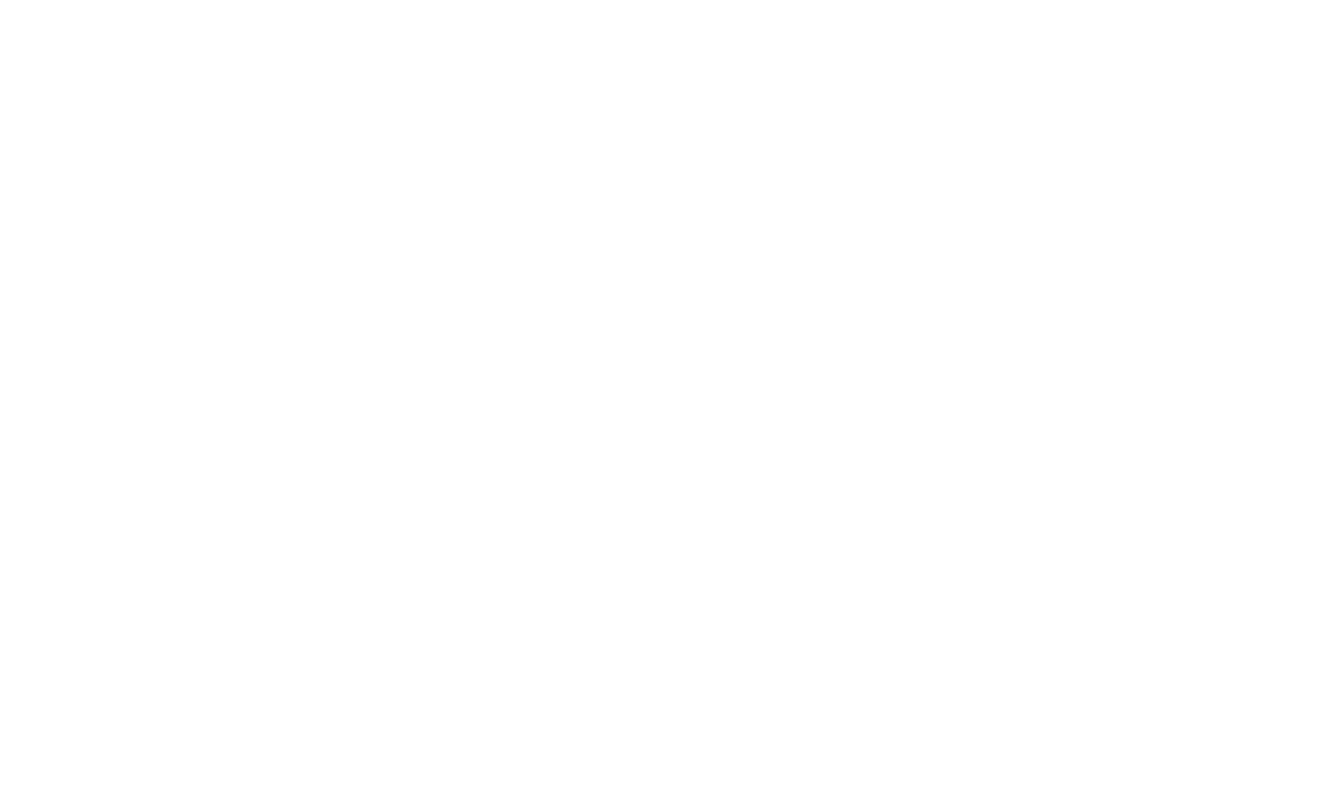
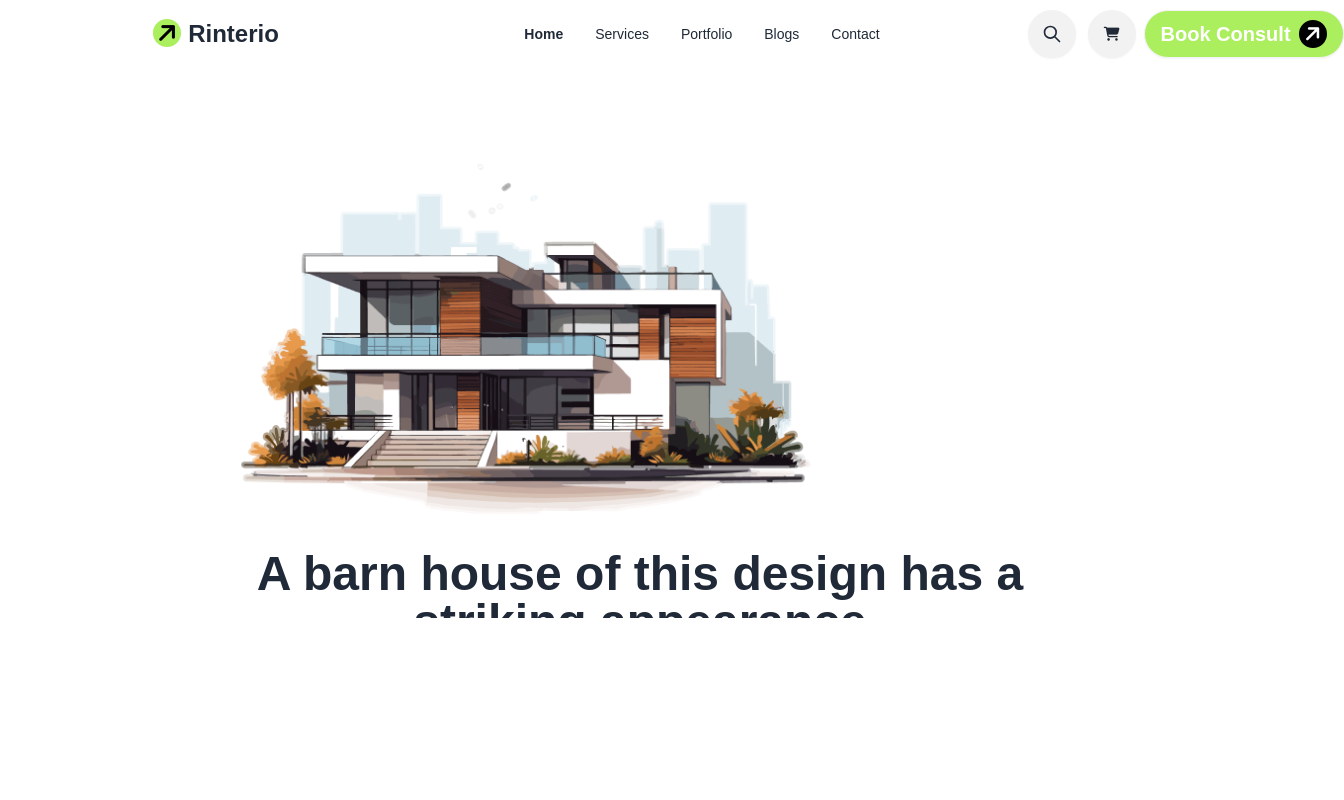
Before and after one commit to kamrolhasantanbir123/assienment-3, a plain HTML site: page index.html in a window 1280 px wide. Shown: the whole page, 1344 px wide, since content can reach past the window. Drawn offline with nearby package versions, Linux system fonts and the light colour scheme.

Commit message:
added update font and header section dane

```diff
--- a/index.html
+++ b/index.html
@@ -18,7 +18,7 @@
  <!-- font awasome ed -->
  <style>
     .font-poppins {
-        font-family: "Poppins", sans-serif;
+        font-family: "Manrope", sans-serif;
     }
  </style>
  <!-- tailwind starts -->
@@ -45,7 +45,104 @@
    <link rel="stylesheet" href="style/style.css">
   <!-- html ed -->
 </head>
-<body>
+<body class="font-poppins">
+      <!-- Header starts section -->
+      <header class="md:container mx-auto bg-container-1">
+        <nav class="bg-container-1">
+          <div class="navbar bg-base-100">
+            <div class="navbar-start justify-center items-center lg:pr-20">
+              <a class="font-bold text-2xl"> <i class="fa-solid fa-arrow-right -rotate-45 w-7 h-7 bg-bike-primary-bg-1 inline-flex rounded-full text-black justify-center items-center"></i> Rinterio</a>
+            </div>
+            <div class="navbar-center hidden lg:flex pr-32">
+              <ul class="menu menu-horizontal px-1">
+                <li><a class="font-bold">Home</a></li>
+                <li><a>Services</a></li>
+                <li><a>Portfolio</a></li>
+                <li><a>Blogs</a></li>
+                <li><a>Contact</a></li>
+              </ul>
+            </div>
+            <!-- lest 3 st -->
+            <div class="pr-3 hidden lg:flex"><button class="btn btn-white btn-circle">
+              <svg
+                xmlns="http://www.w3.org/2000/svg"
+                class="h-5 w-5"
+                fill="none"
+                viewBox="0 0 24 24"
+                stroke="currentColor">
+                <path
+                  stroke-linecap="round"
+                  stroke-linejoin="round"
+                  stroke-width="2"
+                  d="M21 21l-6-6m2-5a7 7 0 11-14 0 7 7 0 0114 0z" />
+              </svg>
+            </button></div>
+            <div class="pr-2 hidden lg:flex">
+              <button class="btn btn-white btn-circle">
+              <!-- shop st -->
+              <i class="fa fa-cart-shopping"></i>
+                <!-- shop ed -->
+              </button>
+            </div>
+            <div class="md:flex-1 pr-5 hidden lg:flex">
+              <a class="font-bold text-xl btn bg-bike-primary-bg-1 text-white rounded-full">Book Consult <i class="fa-solid fa-arrow-right -rotate-45 w-7 h-7 bg-black inline-flex rounded-full text-white justify-center items-center"></i></a>
+            </div>
+            <div class="lg:hidden sm:flex-1 md:flex-1 pl-36">
+              <div class="dropdown">
+                <!-- div 1 st -->
+                <div tabindex="0" role="button" class="btn btn-ghost btn-circle">
+                  <svg
+                    xmlns="http://www.w3.org/2000/svg"
+                    class="h-5 w-5"
+                    fill="none
+                    viewBox="0 0 24 24"
+                    stroke="currentColor">
+                    <path
+                      stroke-linecap="round"
+                      stroke-linejoin="round"
+                      stroke-width="2"
+                      d="M4 6h16M4 12h16M4 18h7"/>
+                  </svg>
+                </div>
+                <ul
+                  tabindex="0"
+                  class="menu menu-sm dropdown-content bg-base-100 rounded-box z-[1] mt-3 p-2 shadow">
+                  <li><a>Homepage</a></li>
+                  <li><a>Portfolio</a></li>
+                  <li><a>About</a></li>
+                </ul>
+              </div>
+            </div>
+            <!-- lest 3 ed -->
+          </div>
+        </nav>
 
+        <!-- slider carousel starts -->
+        <div class="carousel w-full lg:h-[550px] bg-container-1">
+          <!-- slide 1 st -->
+          <div id="" class="carousel-item relative w-full">
+            <div class="flex flex-col lg:flex-row p-12 lg:p-24">
+              <!-- text content st -->
+               <div class="space-y-7 flex-1 text-center mb-3 justify-center items-center">
+                <div class="justify-center items-center ml-3/4
+                mb-9">
+                  <img class="lg:pl-36" src="./assets/banner.png" alt="">
+                </div>
+                <div class="space-y-9">
+                  <h2 class="text-4xl lg:text-5xl font-bold">A barn house of this design has a <br> striking appearance</h2>
+                <p class="">The barn house captivates with its blend of rustic charm and modern sophistication, featuring weathered wood, sleek metal accents, and large windows that flood the space with natural light.</p>
+                <button class="btn bg-container-1 bg-container-2 justify-center items-center">View Details <i class="fa-solid fa-arrow-right -rotate-45 w-7 h-7 bg-container-1 inline-flex rounded-full text-black justify-center items-center"></i></button>
+                </div>
+               </div>
+              <!-- text content ed -->
+
+
+
+
+          <!-- slide 3 ed -->
+        </div>
+        <!-- slider carousel ends -->
+       </header>
+       <!-- header section ed -->
 </body>
 </html>
```
